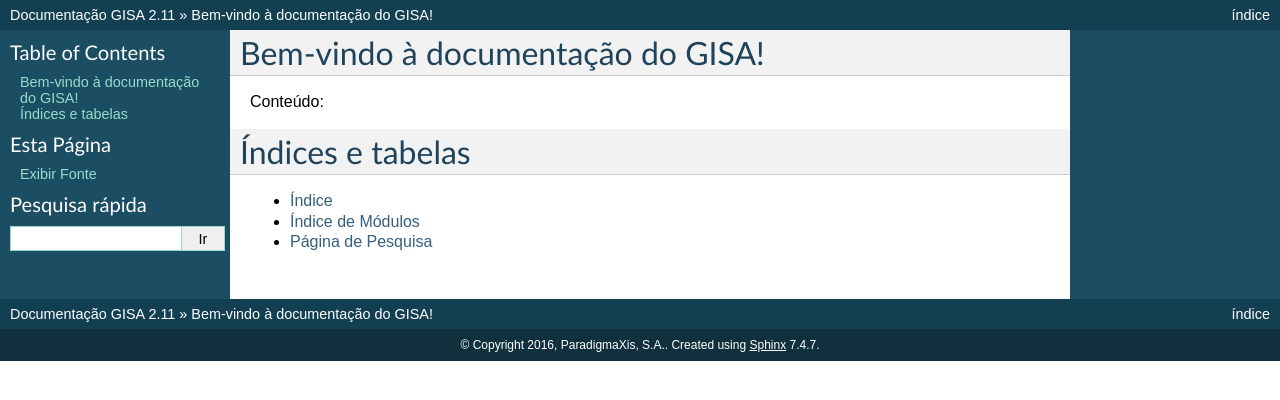
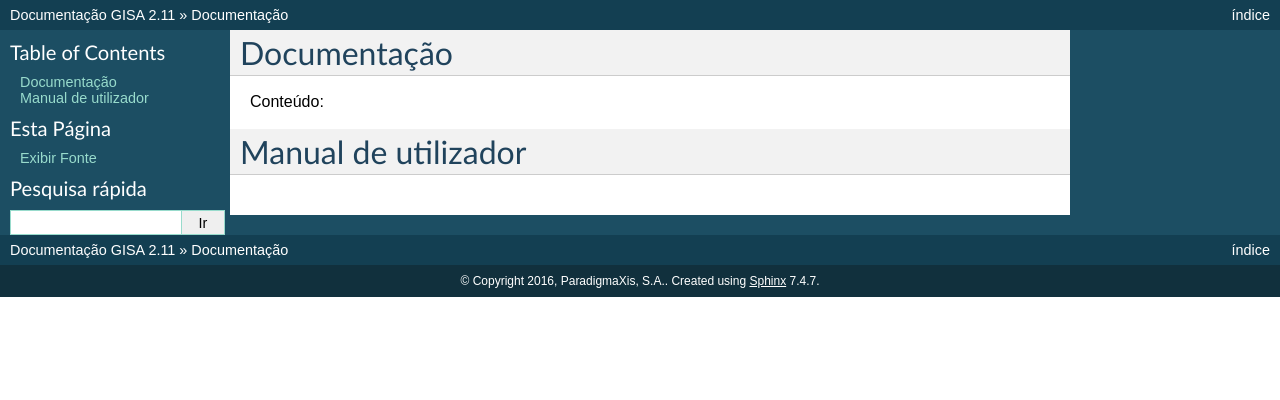
Before and after one commit to bmm/readthedocs, a Sphinx documentation site: the page built from docs/index.rst, in a window 1280 px wide. Shown: the top 400 px of the page. Built offline with Sphinx 7.4.7, drawn with Linux system fonts in a browser that asks for light colours.

```diff
--- a/docs/index.rst
+++ b/docs/index.rst
@@ -3,19 +3,20 @@
    You can adapt this file completely to your liking, but it should at least
    contain the root `toctree` directive.
 
-Bem-vindo à documentação do GISA!
-=================================
+Documentação
+============
 
 Conteúdo:
 
 .. toctree::
    :maxdepth: 2
 
+Manual de utilizador
+====================
 
+.. Índices e tabelas
+.. ==================
 
-Índices e tabelas
-==================
-
-* :ref:`genindex`
-* :ref:`modindex`
-* :ref:`search`
+.. * :ref:`genindex`
+.. * :ref:`modindex`
+.. * :ref:`search`
```
